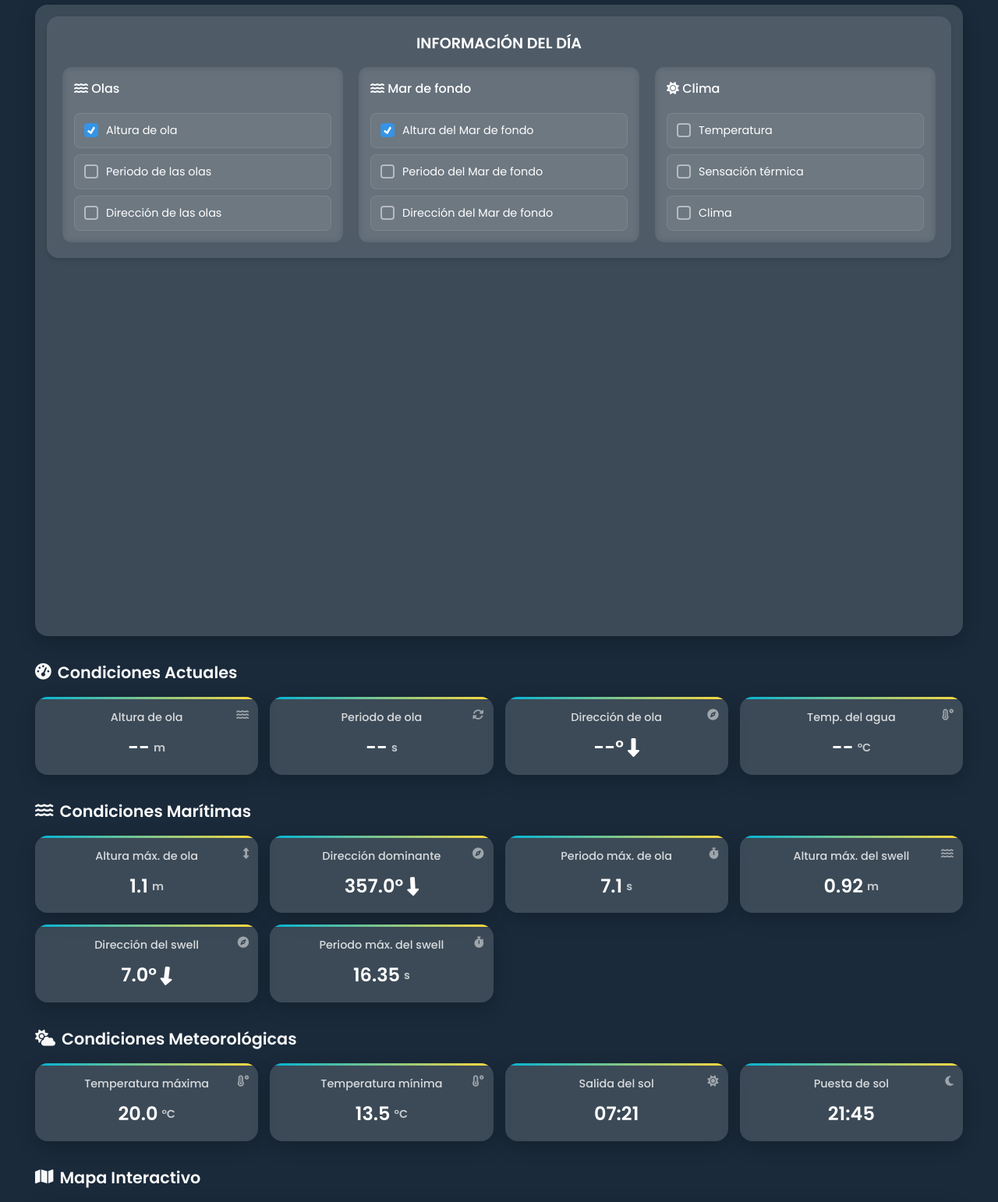
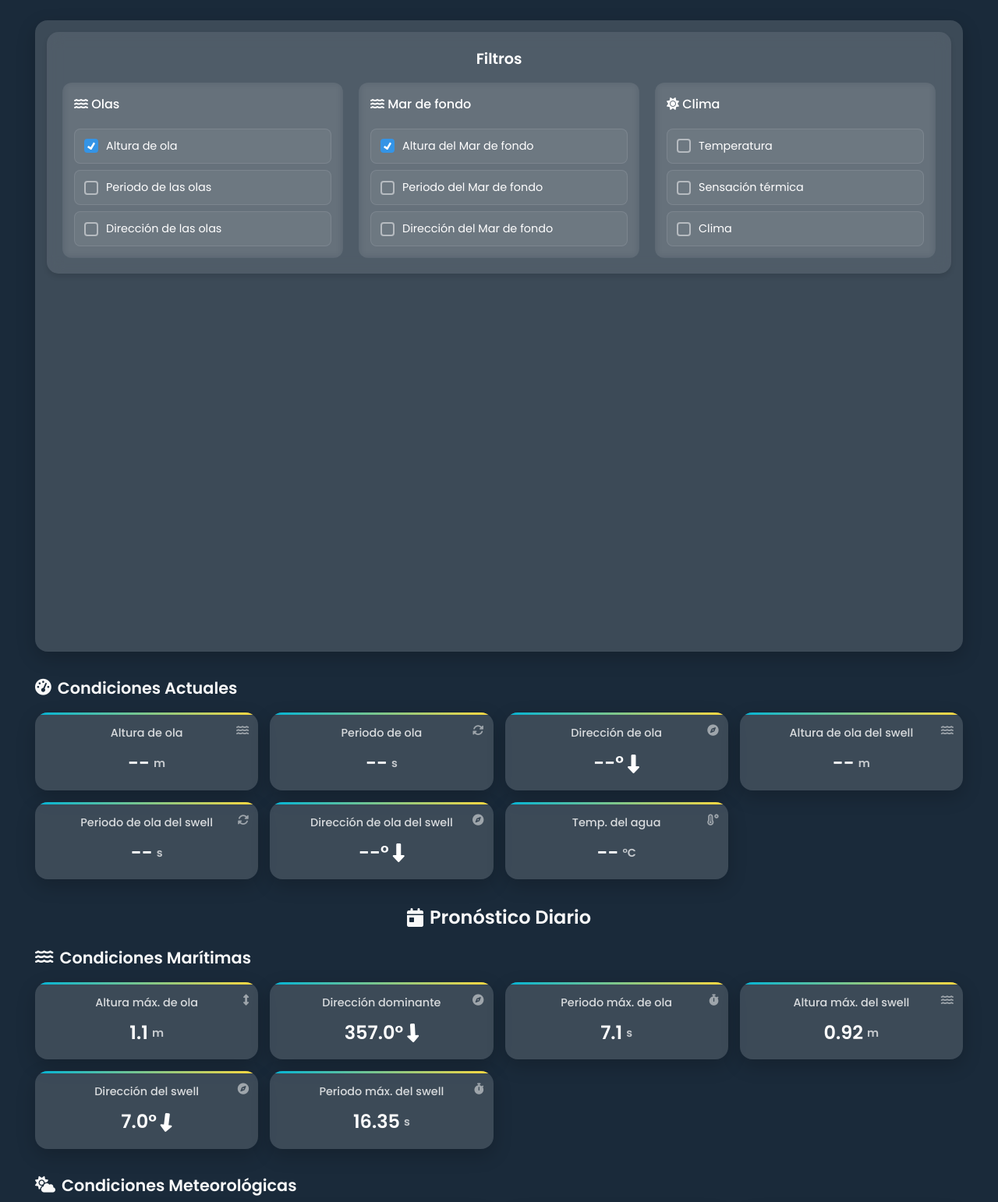
Before and after one commit to XDavider/Surfitos, a Django app: template templates/dashboard.html in a window 1280 px wide. Shown: the part 556-2098 px from the top of the page at 78% size. Run offline with Django 5.2, Linux system fonts and the light colour scheme; the template is opened without the code that fills it: values that come from a table or form of the project are taken from there, others are empty; data comes from the database, SQL or seed files in the repository; a map, chart or similar area stays blank.

Commit message:
"fix-feat(dashboard): añadir nuevas tarjetas de datos marítimos y meteorológicos que ya deberían estar ahí
- Agregadas tarjetas para mostrar datos del swell (altura, periodo, dirección)
- Mejorada organización de secciones con títulos descriptivos
- Añadidos los nuevos parámetros al enlace del endpoint

```diff
--- a/SurfApp/endpoints.py
+++ b/SurfApp/endpoints.py
@@ -77,7 +77,8 @@ def get_current_marine_data(lat, lon):
     url = (
         f"https://marine-api.open-meteo.com/v1/marine"
         f"?latitude={lat}&longitude={lon}"
-        f"&current=wave_height,wave_direction,wave_period,sea_surface_temperature"
+        f"&current=wave_height,wave_direction,wave_period,"
+        f"swell_wave_height,swell_wave_direction,swell_wave_period,sea_surface_temperature"
     )
     response = requests.get(url)
     if response.status_code == 200:
--- a/SurfApp/static/SurfApp/css/dashboard.css
+++ b/SurfApp/static/SurfApp/css/dashboard.css
@@ -180,6 +180,18 @@ body {
     justify-content: space-between;
     align-items: center;
     margin-bottom: 15px;
+}
+
+.section-title1 {
+    font-size: 1.5rem;
+    font-weight: 600;
+    color: var(--light-color);
+    display: flex;
+    align-items: center;
+    gap: 8px;
+    margin-bottom: 15px;
+    align-content: center;
+    justify-content: center;
 }
 
 .section-title {
--- a/templates/dashboard.html
+++ b/templates/dashboard.html
@@ -75,13 +75,13 @@
             <!-- Sección de Pronóstico por Hora -->
             <section class="section">
                 <div class="section-header">
-                    <h2 class="section-title">
+                    <h2 class="section-title1">
                         <i class="fas fa-chart-line"></i> Pronóstico Horario
                     </h2>
                 </div>
                   <div class="chart-container">
                     <div class="filtros">
-                        <h2>INFORMACIÓN DEL DÍA</h2>
+                        <h2>Filtros</h2>
                         <div class="grupo-filtros">
                             <div class="columna-filtro">
                                 <h3><span class="icon"><i class="fas fa-water"></i></span> Olas</h3>
@@ -140,6 +140,27 @@
                     </div>
 
                     <div class="data-card">
+                        <span class="icon"><i class="fas fa-water"></i></span>
+                        <h4>Altura de ola del swell</h4>
+                        <p>{{ current_marine.swell_wave_height|default:"--" }} <span class="unit">m</span></p>
+                    </div>
+
+                    <div class="data-card">
+                        <span class="icon"><i class="fas fa-sync-alt"></i></span>
+                        <h4>Periodo de ola del swell</h4>
+                        <p>{{ current_marine.swell_wave_period|default:"--" }} <span class="unit">s</span></p>
+                    </div>
+
+                    <div class="data-card">
+                        <span class="icon"><i class="fas fa-compass"></i></span>
+                        <h4>Dirección de ola del swell</h4>
+                        <p>
+                            {{ current_marine.swell_wave_direction|default:"--" }}°
+                            <i class="fas fa-long-arrow-alt-down" data-rotate="{{ current_marine.wave_direction|default:'0' }}"></i>
+                        </p>
+                    </div>
+
+                    <div class="data-card">
                         <span class="icon"><i class="fas fa-temperature-high"></i></span>
                         <h4>Temp. del agua</h4>
                         <p>{{ current_marine.sea_surface_temperature|default:"--" }} <span class="unit">°C</span></p>
@@ -147,8 +168,12 @@
                 </div>
             </section>
               <!-- Sección de Datos Marítimos Diarios -->
+            <h1 class="section-title1">
+                <i class="fas fa-calendar-day"></i> Pronóstico Diario
+            </h1>
             <section class="section">
                 <div class="section-header">
+
                     <h2 class="section-title">
                         <i class="fas fa-water"></i> Condiciones Marítimas
                     </h2>
```
